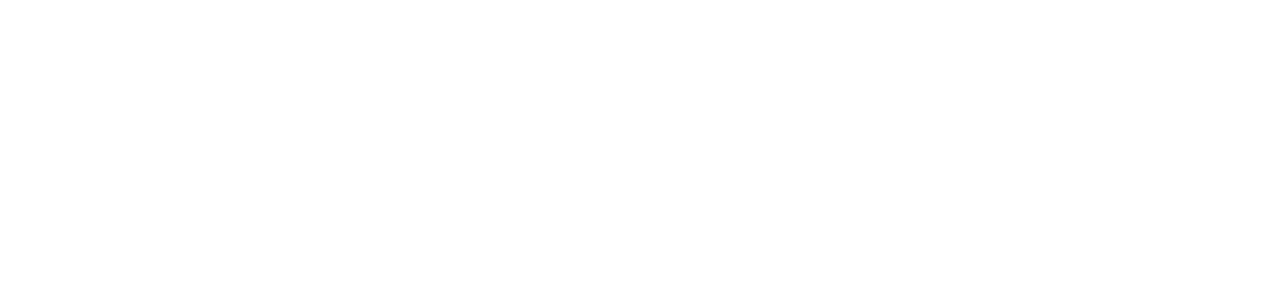
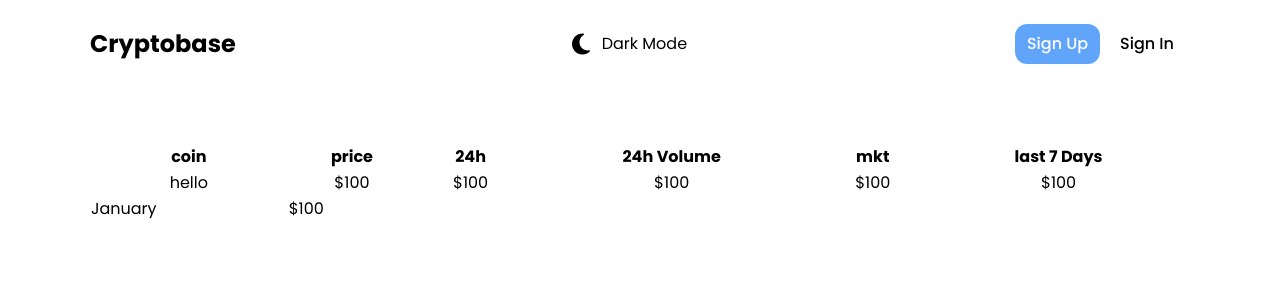
Before and after one commit to elghanbibadr/cryptoapp, a React (Vite) app: page / in a window 1280 px wide. Before the commit this address had no page. Shown: the top 300 px of the page. Built offline with nearby package versions, Linux system fonts and the light colour scheme; the HTML template or start-up script is replaced by a standard one.

Commit message:
create the skeleton of the table element

```diff
--- a/src/App.jsx
+++ b/src/App.jsx
@@ -2,13 +2,14 @@ import React from 'react'
 import Navbar from './componenet/Navbar'
 import { Routes,Route } from 'react-router-dom'
 import SignUp from './routes/SignUp'
-
+import Home from './routes/Home'
 const App = () => {
   return (
     <div className='max-w-[1100px] mt-6 mx-auto'>
     <Navbar/>
     <main className='mt-20'>
     <Routes>
+      <Route path='/' element={<Home />} />
       <Route path='/signUp' element={<SignUp />} />
     </Routes>
     </main>
--- /dev/null
+++ b/src/componenet/CoinsTable.jsx
@@ -0,0 +1,30 @@
+import React from 'react'
+
+export const CoinsTable = () => {
+  return (
+    <table className='w-full'>
+        {/* the table header  */}
+    <tr className=' w-full '>
+      <th>coin</th>
+      <th>price</th>
+      <th>24h</th>
+      <th>24h Volume</th>
+      <th>mkt</th>
+      <th>last 7 Days</th>
+    </tr>
+    {/* table data row */}
+    <tr className='text-center'>
+      <td >hello</td>
+      <td>$100</td>
+      <td>$100</td>
+      <td>$100</td>
+      <td>$100</td>
+      <td>$100</td>
+    </tr>
+    <tr>
+      <td>January</td>
+      <td>$100</td>
+    </tr>
+  </table>
+  )
+}
--- a/src/componenet/Navbar.jsx
+++ b/src/componenet/Navbar.jsx
@@ -19,7 +19,7 @@ const Navbar = () => {
     </div>
     {/* sign in and sign up */}
      <div>
-    {!auth?.currentUser?.email &&  <>
+    {  <>
         <Link to="/signUp">
      <Btn text="Sign Up" className="bg-blue-400  text-white" />
      </Link>
@@ -27,11 +27,11 @@ const Navbar = () => {
     </>
      }
 
-     {auth.currentUser.email && <>
+      {/* { <>
         <button>sign out</button>
      <button className='mx-4'>account</button>
-     </>}
-     </div>
+     </>} */}
+ </div>
     </nav>
    </Wrraper>
     )
--- a/src/routes/Home.jsx
+++ b/src/routes/Home.jsx
@@ -1,8 +1,10 @@
 import React from 'react'
-
+import { CoinsTable } from '../componenet/CoinsTable'
 const Home = () => {
   return (
-    <div>Home</div>
+    <>
+    <CoinsTable/>
+    </>
   )
 }
 
```
